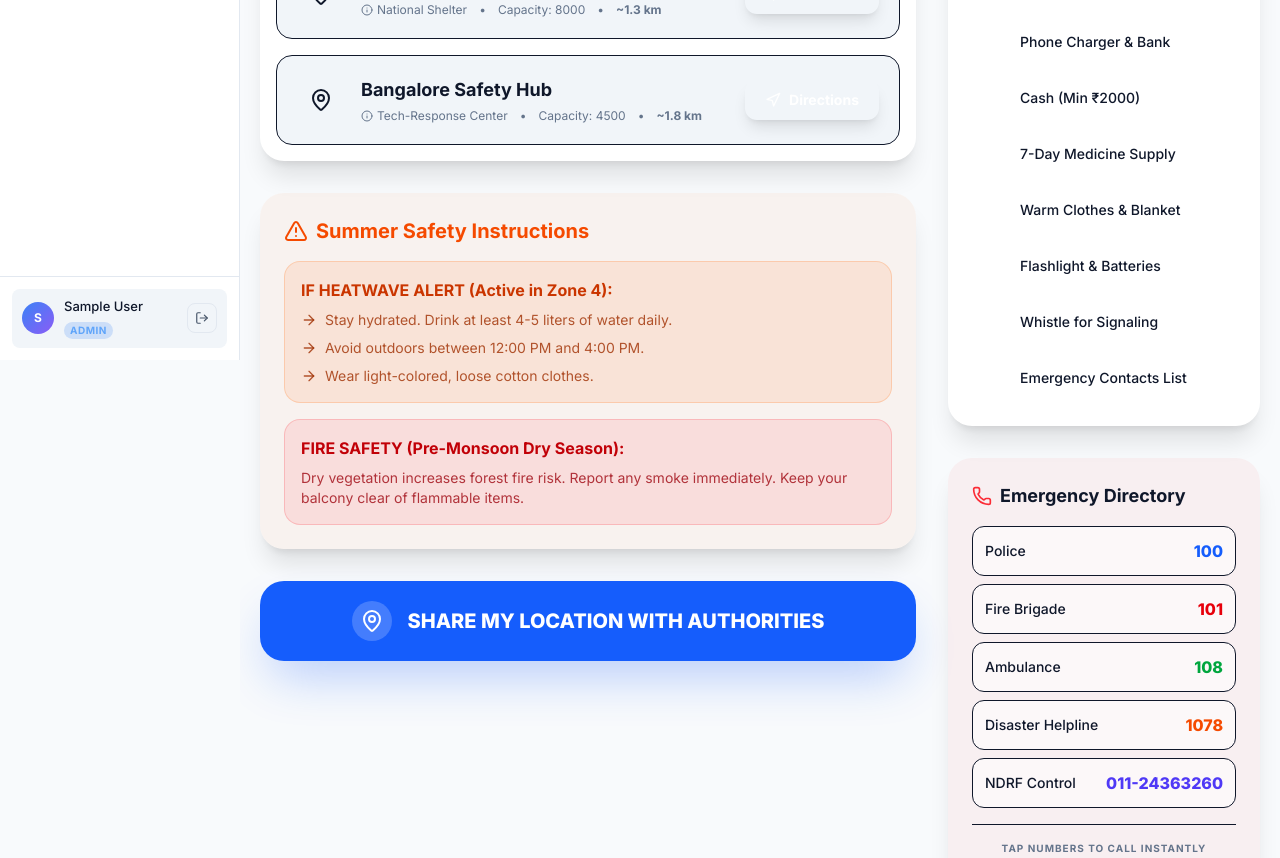
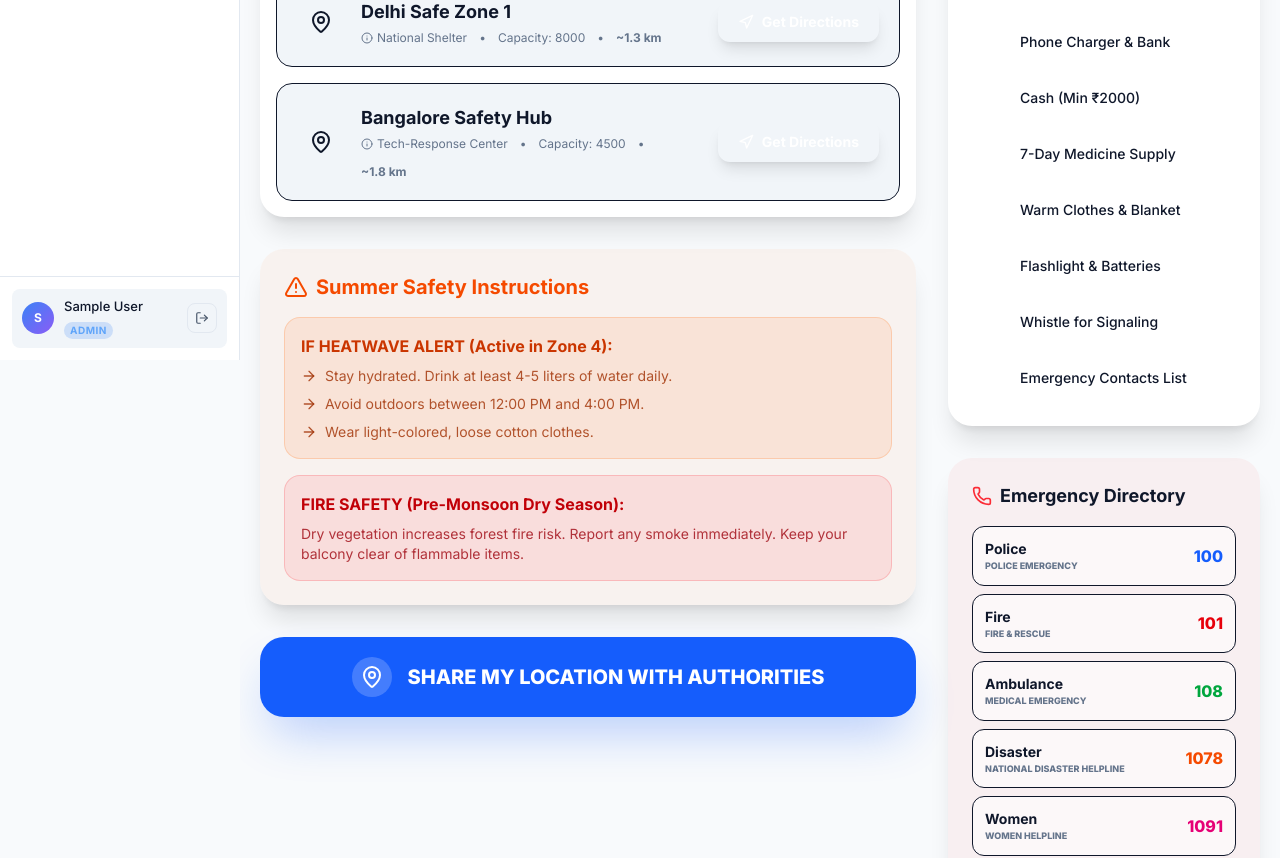
Before and after one commit to Vaibhav-vx/UACS, a React (Vite) app in the folder frontend/: page /evacuation in a window 1280 px wide. Shown: the part 440-1298 px from the top of the page. Built offline with nearby package versions, Linux system fonts and the light colour scheme; sample sign-in values are in the browser's storage.

Commit message:
feat: make citizen portal functional with real-world Google Maps navigation, NDMA resource links, and verified Indian emergency contacts

```diff
--- a/frontend/src/pages/DashboardPage.jsx
+++ b/frontend/src/pages/DashboardPage.jsx
@@ -304,7 +304,10 @@ export default function DashboardPage() {
                           <span className="text-[10px] font-bold text-accent px-2 py-0.5 rounded-full bg-accent/10">Active</span>
                        </div>
                        <p className="text-[10px] text-theme-muted mb-3">{eap.type} • Capacity: {eap.capacity}</p>
-                       <button className="w-full py-2 bg-theme-hover rounded-xl text-[10px] font-bold flex items-center justify-center gap-2 hover:bg-accent hover:text-white transition-all">
+                       <button
+                         onClick={() => window.open(`https://www.google.com/maps/dir/?api=1&destination=${eap.pos[0]},${eap.pos[1]}`, '_blank')}
+                         className="w-full py-2 bg-theme-hover rounded-xl text-[10px] font-bold flex items-center justify-center gap-2 hover:bg-accent hover:text-white transition-all"
+                       >
                          <Navigation className="w-3 h-3" /> {t('getDirections') || 'GET DIRECTIONS'}
                        </button>
                     </div>
--- a/frontend/src/pages/EvacuationPage.jsx
+++ b/frontend/src/pages/EvacuationPage.jsx
@@ -94,8 +94,11 @@ export default function EvacuationPage() {
                           <span className="text-accent font-bold">~{(idx * 0.5 + 0.8).toFixed(1)} km</span>
                        </div>
                     </div>
-                    <button className="w-full sm:w-auto px-5 py-2.5 bg-accent text-white rounded-xl font-bold text-sm flex items-center justify-center gap-2 shadow-lg shadow-accent/20">
-                       <Navigation className="w-4 h-4" /> Directions
+                    <button
+                       onClick={() => window.open(`https://www.google.com/maps/dir/?api=1&destination=${eap.pos[0]},${eap.pos[1]}`, '_blank')}
+                       className="w-full sm:w-auto px-5 py-2.5 bg-accent text-white rounded-xl font-bold text-sm flex items-center justify-center gap-2 shadow-lg shadow-accent/20 hover:bg-accent/80 transition-all"
+                    >
+                       <Navigation className="w-4 h-4" /> Get Directions
                     </button>
                  </div>
                ))}
@@ -196,18 +199,22 @@ export default function EvacuationPage() {
              </h2>
              <div className="space-y-2">
                 {[
-                  { name: 'Police', num: '100', color: 'text-blue-600' },
-                  { name: 'Fire Brigade', num: '101', color: 'text-red-600' },
-                  { name: 'Ambulance', num: '108', color: 'text-green-600' },
-                  { name: 'Disaster Helpline', num: '1078', color: 'text-orange-600' },
-                  { name: 'NDRF Control', num: '011-24363260', color: 'text-indigo-600' },
+                  { name: 'Police', num: '100', color: 'text-blue-600', desc: 'Police Emergency' },
+                  { name: 'Fire', num: '101', color: 'text-red-600', desc: 'Fire & Rescue' },
+                  { name: 'Ambulance', num: '108', color: 'text-green-600', desc: 'Medical Emergency' },
+                  { name: 'Disaster', num: '1078', color: 'text-orange-600', desc: 'National Disaster Helpline' },
+                  { name: 'Women', num: '1091', color: 'text-pink-600', desc: 'Women Helpline' },
+                  { name: 'Air Ambulance', num: '9540161344', color: 'text-indigo-600', desc: 'Private SOS' },
                 ].map((contact, idx) => (
                   <a
                     key={idx}
                     href={`tel:${contact.num}`}
                     className="flex items-center justify-between p-3 rounded-xl bg-white/50 dark:bg-black/20 border border-theme-border hover:border-accent transition-all group"
                   >
-                    <span className="text-sm font-medium">{contact.name}</span>
+                    <div className="flex flex-col">
+                       <span className="text-sm font-bold">{contact.name}</span>
+                       <span className="text-[9px] text-theme-muted uppercase font-black">{contact.desc}</span>
+                    </div>
                     <span className={`font-black ${contact.color} group-hover:scale-110 transition-transform`}>{contact.num}</span>
                   </a>
                 ))}
--- a/frontend/src/pages/FamilyPage.jsx
+++ b/frontend/src/pages/FamilyPage.jsx
@@ -154,15 +154,24 @@ export default function FamilyPage() {
              </div>
 
              <div className="grid grid-cols-2 gap-3">
-                <button className="py-2.5 rounded-xl bg-theme-surface border border-theme-border text-xs font-bold flex items-center justify-center gap-2 hover:border-accent hover:text-accent transition-all">
+                <button
+                  onClick={() => toast.success(`Message sent to ${member.name}`, { icon: '💬' })}
+                  className="py-2.5 rounded-xl bg-theme-surface border border-theme-border text-xs font-bold flex items-center justify-center gap-2 hover:border-accent hover:text-accent transition-all"
+                >
                    <MessageCircle className="w-4 h-4" /> Message
                 </button>
                 {member.status === 'unknown' ? (
-                  <button className="py-2.5 rounded-xl bg-orange-500 text-white text-xs font-black shadow-lg shadow-orange-500/20 flex items-center justify-center gap-2 animate-pulse">
+                  <button
+                    onClick={() => toast.success(`Safety reminder sent to ${member.name}`, { icon: '🔔' })}
+                    className="py-2.5 rounded-xl bg-orange-500 text-white text-xs font-black shadow-lg shadow-orange-500/20 flex items-center justify-center gap-2 animate-pulse"
+                  >
                      <Send className="w-4 h-4" /> Remind Now
                   </button>
                 ) : (
-                  <button className="py-2.5 rounded-xl bg-theme-surface border border-theme-border text-xs font-bold flex items-center justify-center gap-2 hover:border-accent hover:text-accent transition-all">
+                  <button
+                    onClick={() => toast.success(`Checking for status updates for ${member.name}`)}
+                    className="py-2.5 rounded-xl bg-theme-surface border border-theme-border text-xs font-bold flex items-center justify-center gap-2 hover:border-accent hover:text-accent transition-all"
+                  >
                      <RefreshCw className="w-4 h-4" /> Refresh
                   </button>
                 )}
--- a/frontend/src/pages/SurvivalGuidePage.jsx
+++ b/frontend/src/pages/SurvivalGuidePage.jsx
@@ -12,6 +12,7 @@ const DISASTERS = [
     icon: Activity,
     color: 'bg-orange-500',
     description: 'Sudden shaking of the ground caused by seismic waves.',
+    videoUrl: 'https://www.youtube.com/watch?v=BLEPakj1YTY',
     before: [
       'Identify safe spots in each room (under sturdy tables).',
       'Secure heavy furniture to walls.',
@@ -35,6 +36,7 @@ const DISASTERS = [
     icon: Droplets,
     color: 'bg-blue-500',
     description: 'Overflow of water onto normally dry land.',
+    videoUrl: 'https://www.youtube.com/watch?v=43M5mZuzM7o',
     before: [
       'Identify high ground in your neighborhood.',
       'Keep important documents in waterproof bags.',
@@ -57,6 +59,7 @@ const DISASTERS = [
     icon: Wind,
     color: 'bg-indigo-500',
     description: 'High-speed rotating winds with heavy rain.',
+    videoUrl: 'https://www.youtube.com/watch?v=vV68V-oYv-c',
     before: [
       'Check your roof and clear gutters.',
       'Trim tree branches near your house.',
@@ -79,6 +82,7 @@ const DISASTERS = [
     icon: Flame,
     color: 'bg-red-500',
     description: 'Rapid combustion causing heat, smoke, and flames.',
+    videoUrl: 'https://www.youtube.com/watch?v=680D1RrePqE',
     before: [
       'Install smoke detectors on every floor.',
       'Know at least two exit routes from every room.',
@@ -101,6 +105,7 @@ const DISASTERS = [
     icon: Zap,
     color: 'bg-amber-600',
     description: 'Prolonged period of excessively hot weather.',
+    videoUrl: 'https://www.youtube.com/watch?v=9_H53A_G27Y',
     before: [
       'Stock up on ORS and electrolytes.',
       'Insulate windows with reflective film.',
@@ -194,14 +199,17 @@ export default function SurvivalGuidePage() {
                  </div>
                  <ExternalLink className="w-4 h-4 text-theme-dim group-hover:text-accent" />
               </button>
-              <button className="w-full p-6 rounded-3xl bg-theme-surface border border-theme-border flex items-center justify-between hover:border-accent transition-all group">
+              <button
+                onClick={() => window.open('https://ndma.gov.in/Resources/Handbooks', '_blank')}
+                className="w-full p-6 rounded-3xl bg-theme-surface border border-theme-border flex items-center justify-between hover:border-accent transition-all group"
+              >
                  <div className="flex items-center gap-4">
                     <div className="w-10 h-10 bg-accent/10 text-accent rounded-full flex items-center justify-center">
                        <Download className="w-5 h-5" />
                     </div>
                     <div className="text-left">
                        <h4 className="font-bold text-sm">Download Offline PDF</h4>
-                       <p className="text-[10px] text-theme-muted uppercase font-bold">Pocket reference</p>
+                       <p className="text-[10px] text-theme-muted uppercase font-bold">National Guide</p>
                     </div>
                  </div>
                  <FileText className="w-4 h-4 text-theme-dim group-hover:text-accent" />
@@ -222,7 +230,10 @@ export default function SurvivalGuidePage() {
                        <p className="text-theme-muted font-medium">{selectedDisaster.description}</p>
                     </div>
                  </div>
-                 <button className="px-5 py-2 bg-theme-hover rounded-full text-xs font-black flex items-center gap-2 hover:bg-accent hover:text-white transition-all">
+                 <button
+                   onClick={() => window.open(selectedDisaster.videoUrl, '_blank')}
+                   className="px-5 py-2 bg-theme-hover rounded-full text-xs font-black flex items-center gap-2 hover:bg-accent hover:text-white transition-all shadow-lg"
+                 >
                     <PlayCircle className="w-4 h-4" /> WATCH TRAINING
                  </button>
               </div>
```
